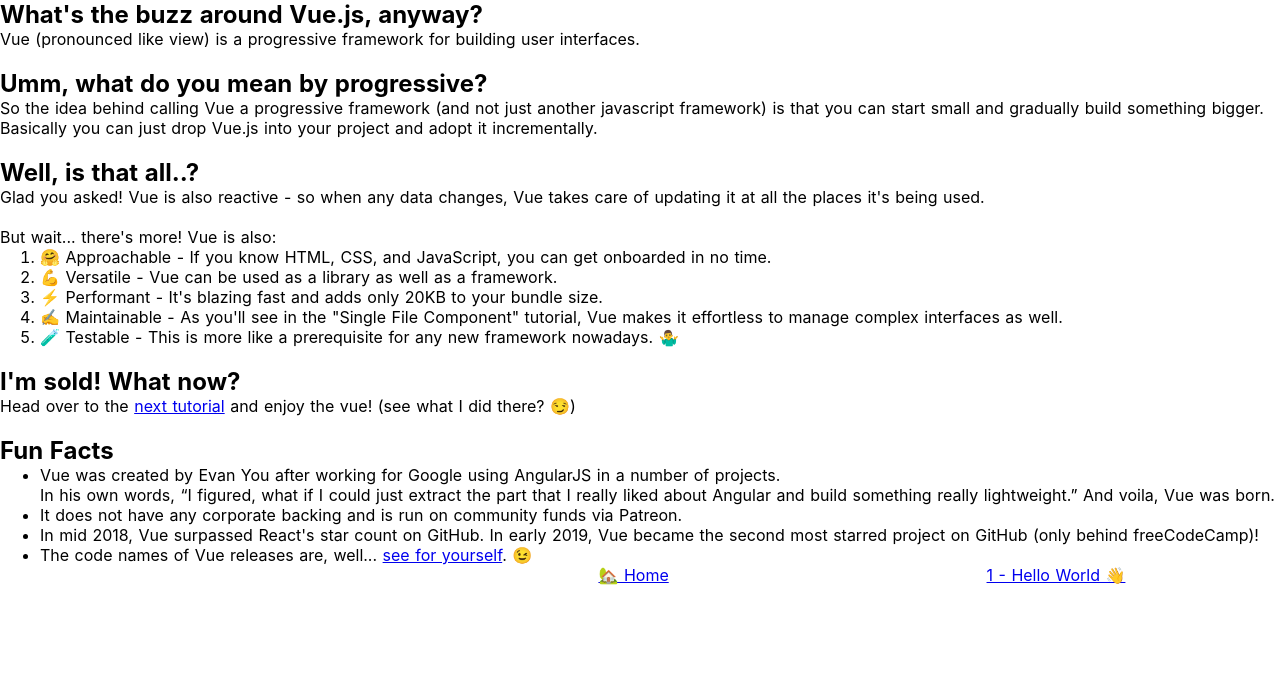
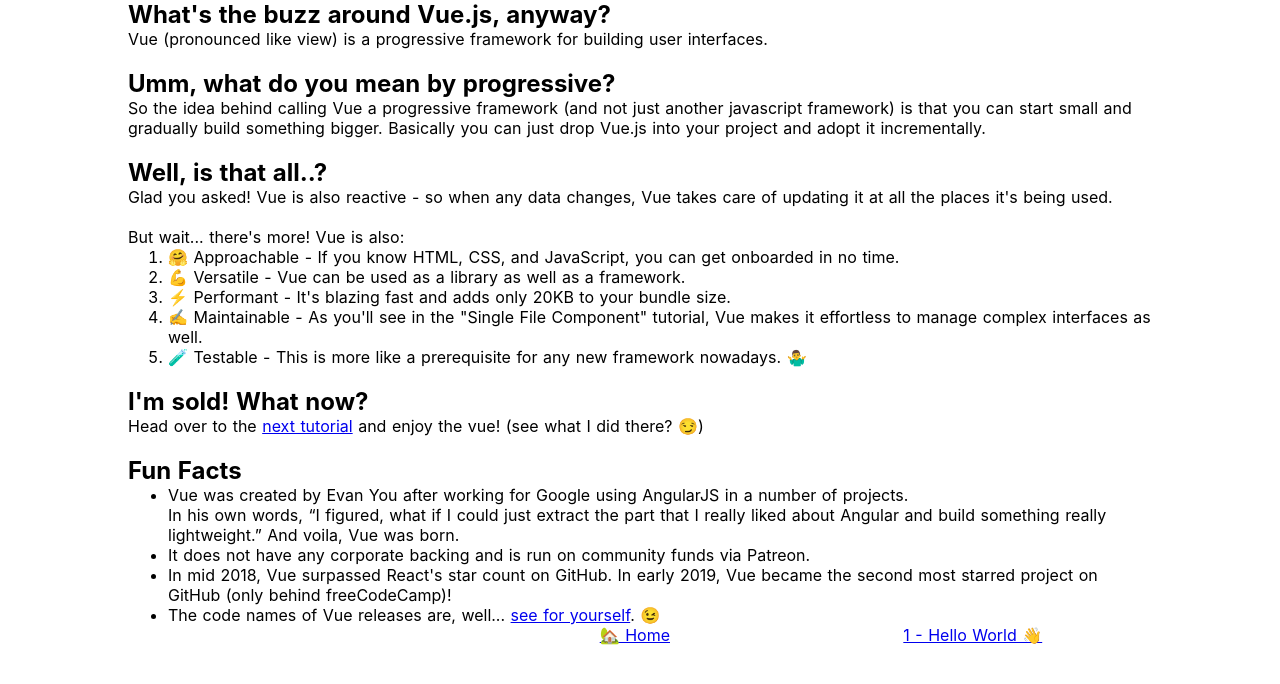
Before and after one commit to swapagarwal/learn-vue-app, a Nuxt app: page /introduction in a window 1280 px wide. Shown: the top 684 px of the page. Built offline with nearby package versions, Linux system fonts and the light colour scheme.

Commit message:
add css in introduction

```diff
--- a/pages/introduction.vue
+++ b/pages/introduction.vue
@@ -52,5 +52,8 @@
 </script>
 
 <style scoped>
-
+.tutorial {
+  width: 80%;
+  margin: auto;
+}
 </style>
```
